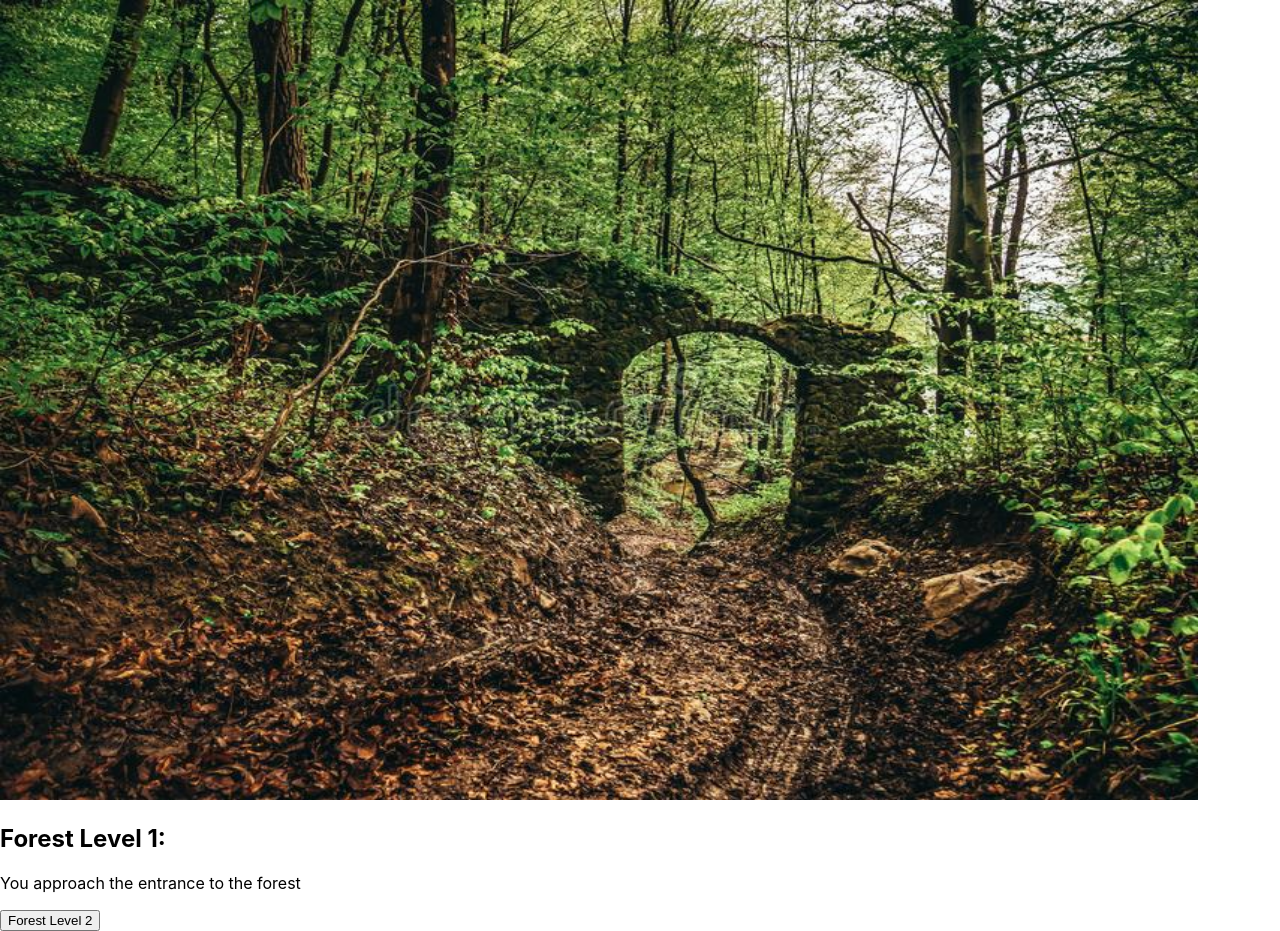
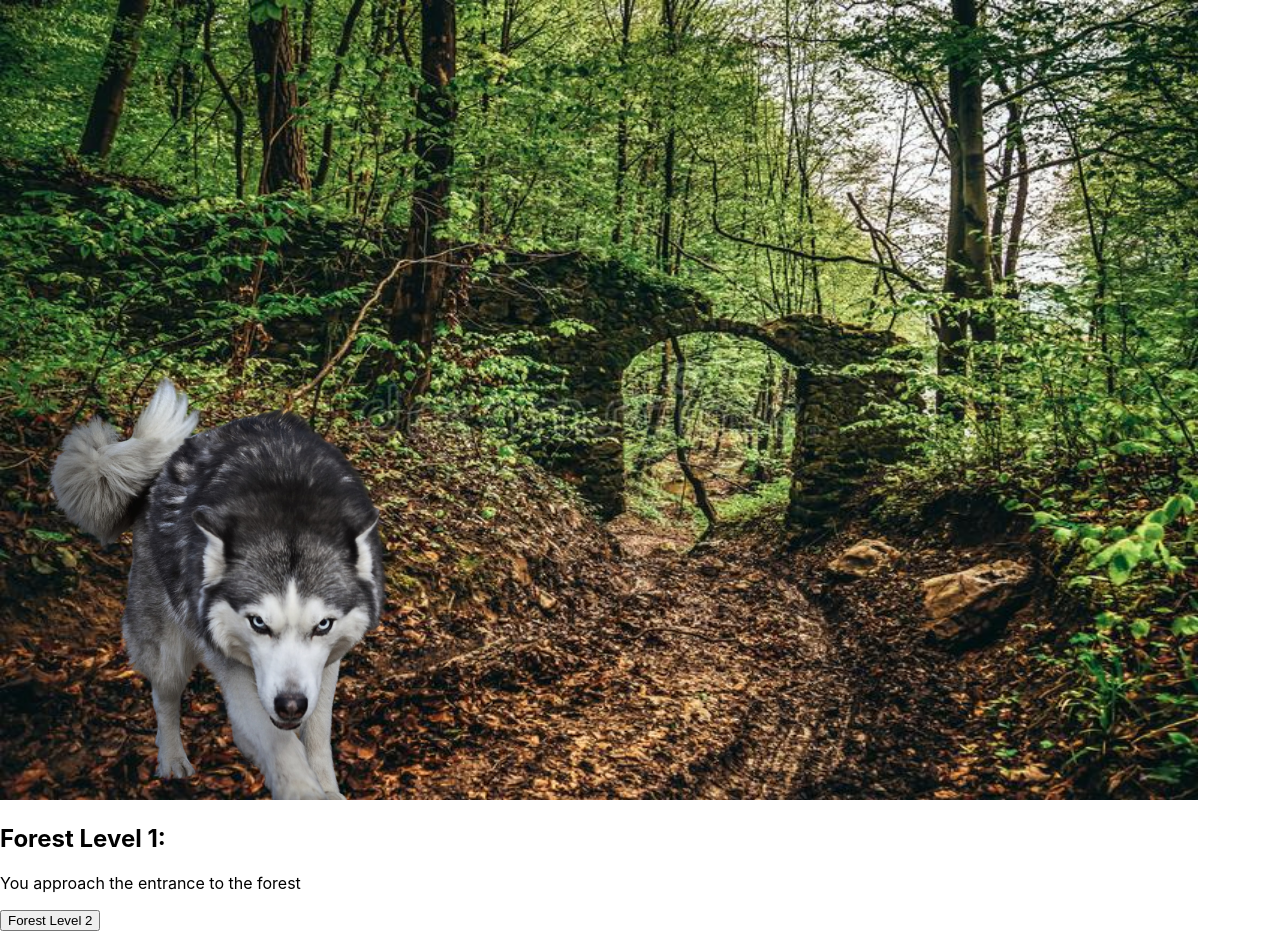
Before and after one commit to justinuzoije/clickgame, a React (Create React App) app: page / in a window 1280 px wide. Built offline with nearby package versions, Linux system fonts and the light colour scheme.

Commit message:
Add monsters

```diff
--- /dev/null
+++ b/src/components/DestinationMonster.tsx
@@ -0,0 +1,33 @@
+import React from "react";
+import { useRecoilValue } from "recoil";
+import { locationState } from '../recoil/atoms';
+import { destinations } from '../data/destinations';
+import { Monster } from "../enums/Monster.enum";
+import { Location } from "../enums/Location.enum";
+import { monsters } from '../data/monsters';
+
+
+   interface Props {
+
+}
+//TODO add ES Lint file from honeylove
+const getActiveMonster = (location: Location): Monster | undefined  => {
+  const availableMonsters = destinations[location].monsters;
+  const index = Math.floor(Math.random() * availableMonsters.length);
+  return destinations[location].monsters[index];
+}
+
+export const DestinationMonster: React.FC = () => {
+    const location = useRecoilValue(locationState);
+    const monster = getActiveMonster(location);
+
+   return monster ? (
+      <div>
+        <img src={monsters[monster].image} style={ {position: 'absolute', bottom: '0'}}/>
+      </div>
+    ) : <React.Fragment />;
+}
+
+//Make the destinations have different chances of showing a monster. Associated with the Destination. Make it a percentage like 0.5 (between 0 and 1)
+// This would be on line 16, 1/chance  * availableMonsters.length
+// This is  the chance of a monster appearing on a particular DESTINATION
--- a/src/components/Screen.tsx
+++ b/src/components/Screen.tsx
@@ -2,6 +2,7 @@ import { useRecoilState, useSetRecoilState } from "recoil";
 import { locationState } from '../recoil/atoms';
 import { Location } from '../enums/Location.enum';
 import { destinations } from '../data/destinations';
+import { DestinationMonster } from "./DestinationMonster";
 
    interface Props {
 
@@ -17,17 +18,13 @@ export const Screen: React.FC = () => {
 
     const move = (e: React.MouseEvent) => {
         console.log("Walking...");
-        //setLocation(Location.Forest);
     }
 
    return (
        <div onClick={move}>
         <img style={ {width: 'calc(100vh * 1.497)', height: '100vh'} } src={destinations[location].image}/>
+        <DestinationMonster />
        </div>
 
    )
 }
-
-// Remove description lookups and use new destinations .ts.
-// Buttons and descriptions use that, then delet ethe TextBox version
-// Break down to super basic version when stuck
--- a/src/data/destinations.ts
+++ b/src/data/destinations.ts
@@ -1,4 +1,5 @@
 import { Location } from '../enums/Location.enum'
+import { Monster } from '../enums/Monster.enum'
 
 export const destinations = {
     [Location.Forest1]: {
@@ -6,23 +7,27 @@ export const destinations = {
       description: 'You approach the entrance to the forest',
       label: 'Forest Level 1',
       connections: [Location.Forest2],
+      monsters: [Monster.Wolf]
     },
     [Location.Forest2]: {
       image: 'forest_2.jpg',
       description: 'You enter a maze of trees as you step deeper into the forest',
       label: 'Forest Level 2',
       connections: [Location.Forest1, Location.Forest3],
+      monsters: [Monster.Bear],
     },
     [Location.Forest3]: {
         image: 'forest_3.jpg',
         description: 'You continue through the forest. Does it ever end?',
         label: 'Forest Level 3',
         connections: [Location.Forest2, Location.Forest4],
+        monsters: [Monster.Wolf, Monster.Bear],
     },
     [Location.Forest4]: {
         image: 'forest_4.jpg',
         description: 'The trees thin out a bit but the air is oppressive here.',
         label: 'Forest Level 4',
         connections: [Location.Forest3],
+        monsters: [Monster.Wolf, Monster.Bear],
     },
 };
--- a/src/data/monsters.ts
+++ b/src/data/monsters.ts
@@ -2,11 +2,11 @@ import { Monster } from '../enums/Monster.enum'
 
 export const monsters = {
     [Monster.Wolf]: {
-      image: 'wolf.jpg',
+      image: 'wolf.png',
       description: 'Suddenly in front of you a wolf attacks!',
     },
     [Monster.Bear]: {
-        image: 'bear.jpg',
+        image: 'bear.png',
         description: 'Suddenly in front of you a bear attacks!',
     },
 };
```
Also changed, not shown: public/bear.png (added), public/wolf.png (added).
